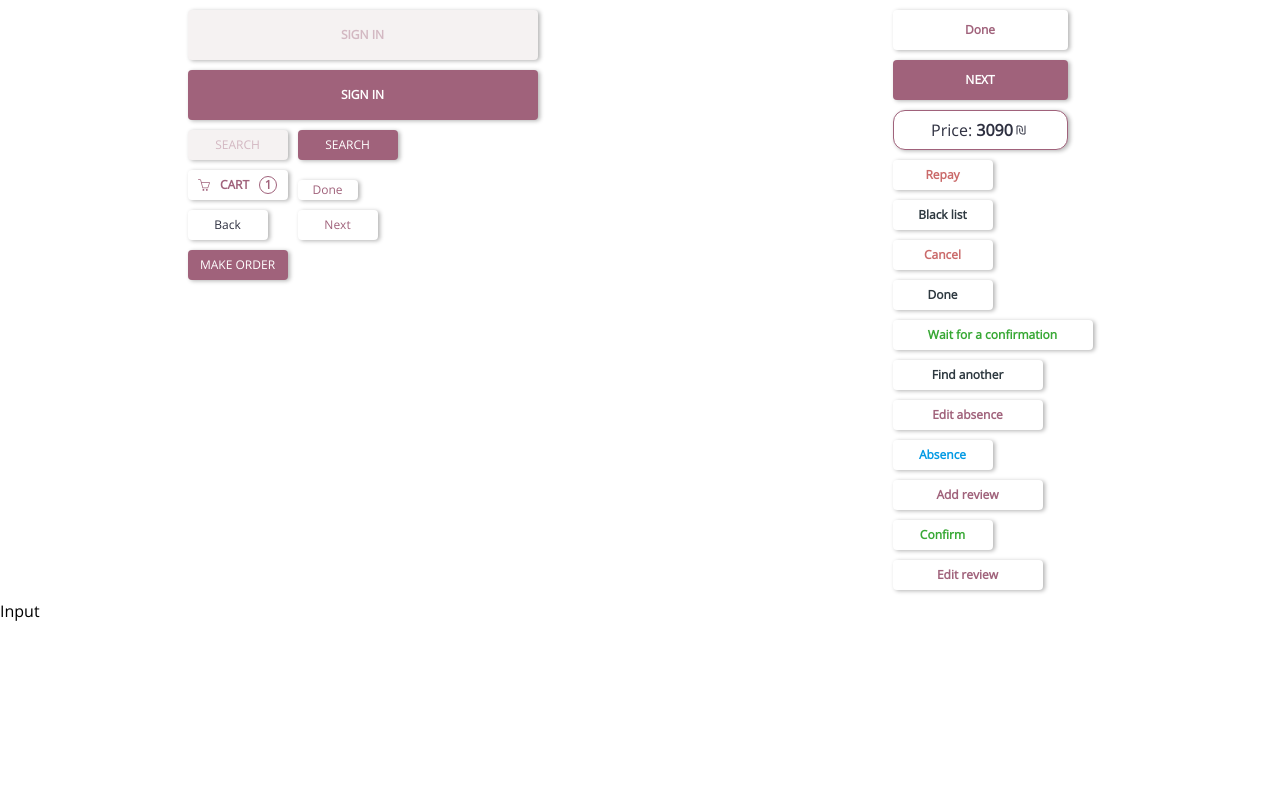
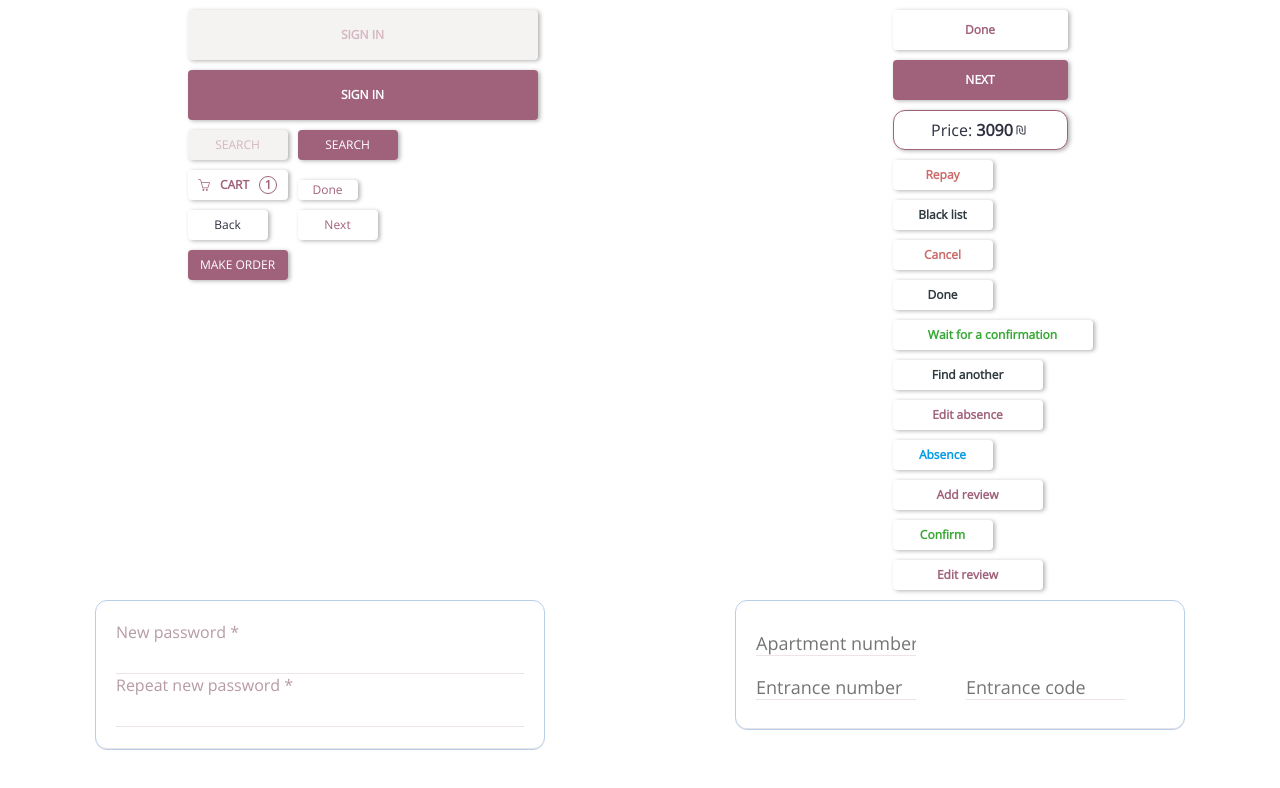
Before and after one commit to Texterly/New-project, a React (Create React App) app: page / in a window 1280 px wide. Shown: the top 788 px of the page. Built offline with nearby package versions, Linux system fonts and the light colour scheme.

Commit message:
finished input

```diff
--- a/src/Components/Input/Input.jsx
+++ b/src/Components/Input/Input.jsx
@@ -1,9 +1,95 @@
 import React from 'react';
+import styled from 'styled-components';
 
 function Input() {
   return (
-    <div>Input</div>
+    <Container>
+      <ContainerContainer>
+        <Password>
+          <PasswordLabel htmlFor="password">
+            New password *
+          </PasswordLabel>
+          <PasswordInput id="password" type="password" required />
+          <PasswordLabel htmlFor="password">
+            Repeat new password *
+          </PasswordLabel>
+          <PasswordInput id="password" type="password" required />
+        </Password>
+      </ContainerContainer>
+      <AppartmentContainer>
+        <FirstLine>
+          <AppartmentInput type="text" placeholder="Apartment number *" required />
+        </FirstLine>
+        <SecondLine>
+          <AppartmentInput type="text" placeholder="Entrance number" />
+          <AppartmentInput type="text" placeholder="Entrance code" />
+        </SecondLine>
+      </AppartmentContainer>
+    </Container>
   );
 }
 
 export default Input;
+
+const Container = styled.div`
+  display: flex;
+  justify-content: space-around;
+`;
+
+const ContainerContainer = styled.div`
+  width: 450px;
+  height: 150px;
+  padding: 20px;
+  border: 0.5px solid #B7CEE8;
+  border-radius: 12px;
+  box-shadow: inset 0px -1px 0px #E9E3E5;
+  display: flex;
+`;
+
+const Password = styled.div`
+  display: flex;
+  flex-direction: column;
+  color: #B79BA6;
+  width: 100%;
+`;
+
+const PasswordLabel = styled.label`
+  padding-bottom: 10px;
+`;
+
+const PasswordInput = styled.input`
+  height: 20px;
+  padding: 10px 0;
+  outline: none;
+  border: none;
+  border-bottom: 1px solid #EDE4E8;
+  font-size: 12px;
+`;
+
+const AppartmentContainer = styled.div`
+  width: 450px;
+  height: 130px;
+  padding: 20px;
+  border: 0.5px solid #B7CEE8;
+  border-radius: 12px;
+  box-shadow: inset 0px -1px 0px #E9E3E5;
+  display: flex;
+  flex-direction: column;
+  justify-content: space-around;
+`;
+
+const FirstLine = styled.div``;
+
+const SecondLine = styled.div``;
+
+const AppartmentInput = styled.input`
+  font-size: 18px;
+  outline: none;
+  border: none;
+  border-bottom: 1px solid #EDE4E8;
+  color: #B79BA6;
+  width: 160px;
+  :first-child{
+  margin-right: 50px;
+  }
+`;
```
Also changed, not shown: src/Components/Input/input.css (added), 1 other file (tests, documents, lock files or other folders).
